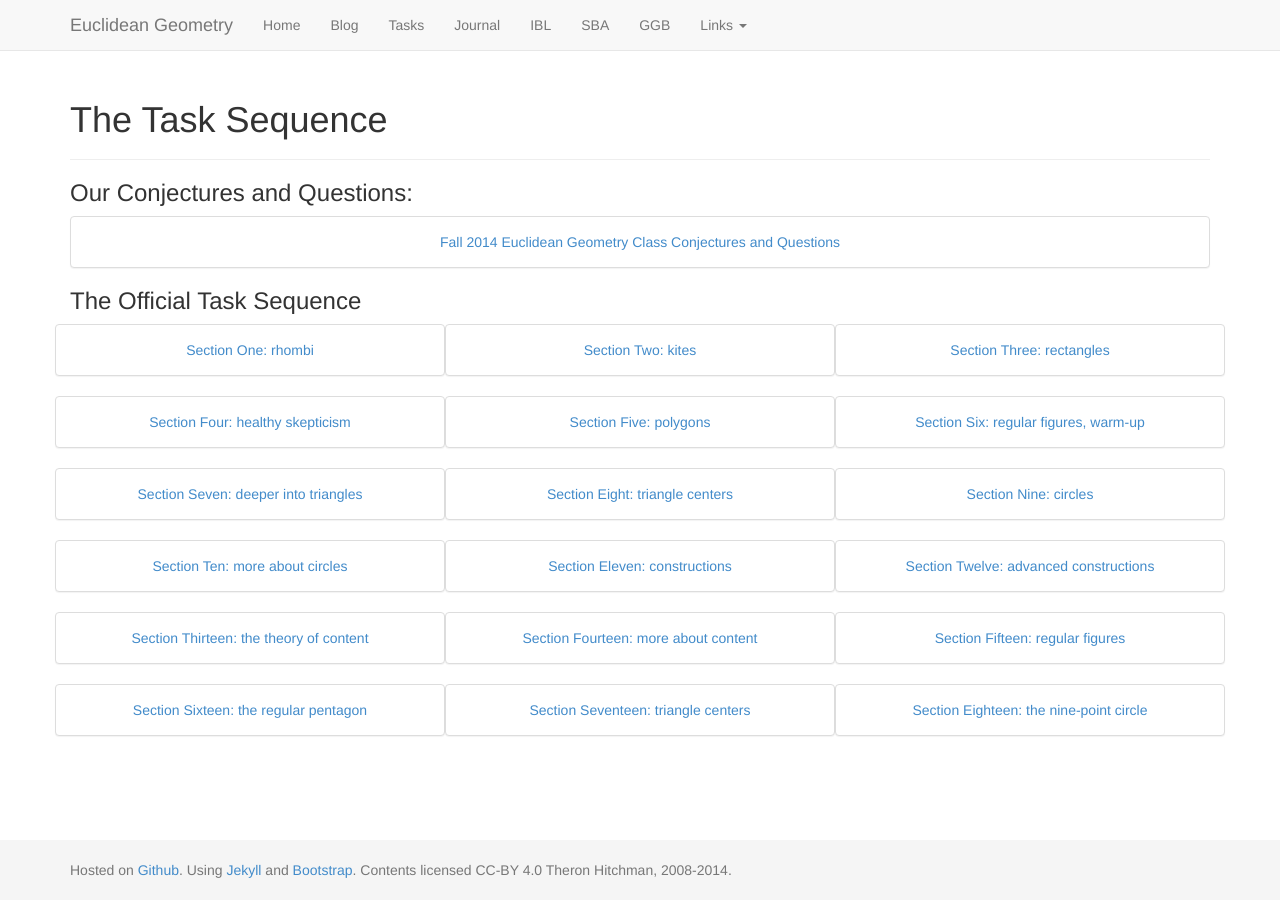
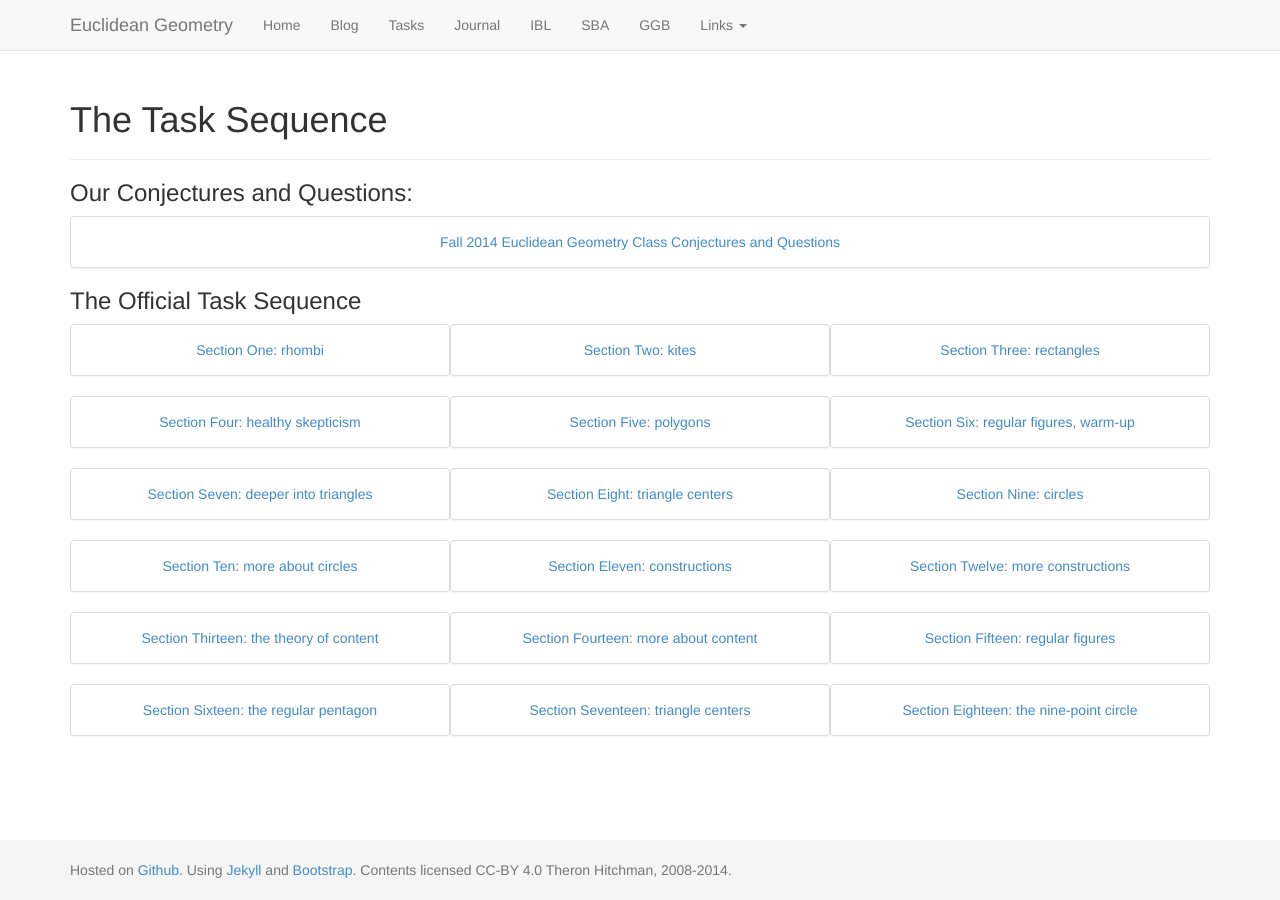
Before and after one commit to theronhitchman/euclidean-geometry, a Jekyll site: the page built from tasks/index.md, in a window 1280 px wide. Built offline with Jekyll 4.4.1, drawn with Linux system fonts in a browser that asks for light colours; nearby versions of some CDN libraries.

Commit message:
changed styling of tasks page for better panel display

```diff
--- a/tasks/index.md
+++ b/tasks/index.md
@@ -13,7 +13,7 @@ layout: default
 
 ### The Official Task Sequence
 
-<div class="row">
+<!--<div class="row">-->
   <div class="col-xs-12 col-sm-6 col-md-4 panel panel-default text-center">
     <div class="panel-body">
     <a href="{{site.baseurl}}/EG_main01.pdf" target="_blank">Section One: rhombi</a>
@@ -71,7 +71,7 @@ layout: default
   </div>
   <div class="col-xs-12 col-sm-6 col-md-4 panel panel-default text-center">
     <div class="panel-body">
-    <a href="">Section Twelve: advanced constructions</a>
+    <a href="">Section Twelve: more constructions</a>
   </div>
   </div>
   <div class="col-xs-12 col-sm-6 col-md-4 panel panel-default text-center">
@@ -104,7 +104,7 @@ layout: default
     <a href="">Section Eighteen: the nine-point circle</a>
   </div>
   </div>
-</div>
+<!--</div>-->
 
 
 
```
